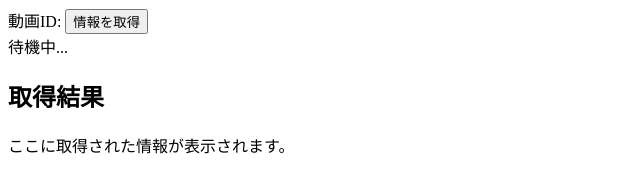
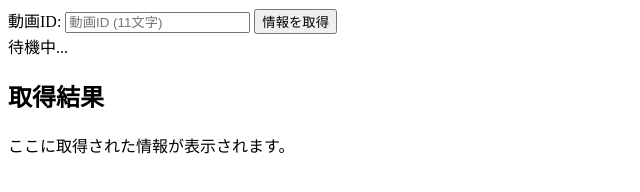
Before and after one commit to yuzubb/shiken, a website: page index.html in a window 1280 px wide. Shown: the whole page, without its empty margins (0-640 px from the left). Drawn offline with Linux system fonts and the light colour scheme.

Commit message:
Update index.html

```diff
--- a/index.html
+++ b/index.html
@@ -8,7 +8,7 @@
 
 
     <label for="videoIdInput">動画ID:</label>
-
+    <input type="text" id="videoIdInput" placeholder="動画ID (11文字)">
     <button onclick="fetchVideoData()">情報を取得</button>
 
     <div id="status">待機中...</div>
```
